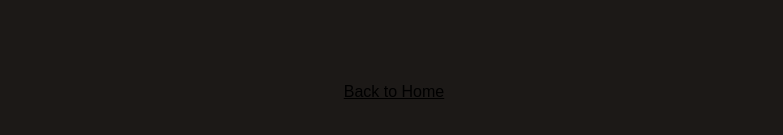
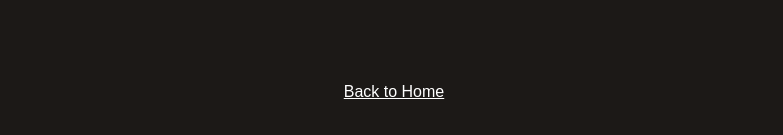
Before and after one commit to Reeyhanyilmaz/FigmaDemoCoding, a React (Create React App) app: page /coming-soon in a window 1280 px wide. Shown: the part 433-568 px from the top of the page, without its empty margins (246-1029 px from the left). Built offline with nearby package versions, Linux system fonts and the light colour scheme.

Commit message:
change CSS

```diff
--- a/src/App.css
+++ b/src/App.css
@@ -1,38 +1,5 @@
 .App {
-  text-align: center;
+  max-width: 1440px;
+  height: auto;
+  background: #ffffff;
 }
-
-.App-logo {
-  height: 40vmin;
-  pointer-events: none;
-}
-
-@media (prefers-reduced-motion: no-preference) {
-  .App-logo {
-    animation: App-logo-spin infinite 20s linear;
-  }
-}
-
-.App-header {
-  background-color: #282c34;
-  min-height: 100vh;
-  display: flex;
-  flex-direction: column;
-  align-items: center;
-  justify-content: center;
-  font-size: calc(10px + 2vmin);
-  color: white;
-}
-
-.App-link {
-  color: #61dafb;
-}
-
-@keyframes App-logo-spin {
-  from {
-    transform: rotate(0deg);
-  }
-  to {
-    transform: rotate(360deg);
-  }
-}
--- a/src/components/ComingSoon/styles.module.css
+++ b/src/components/ComingSoon/styles.module.css
@@ -24,7 +24,7 @@
 }
 
 .linkto{
-  color: inherit;
+  color: #fff;
 }
 
 @media screen and (max-width: 767px) {
```
